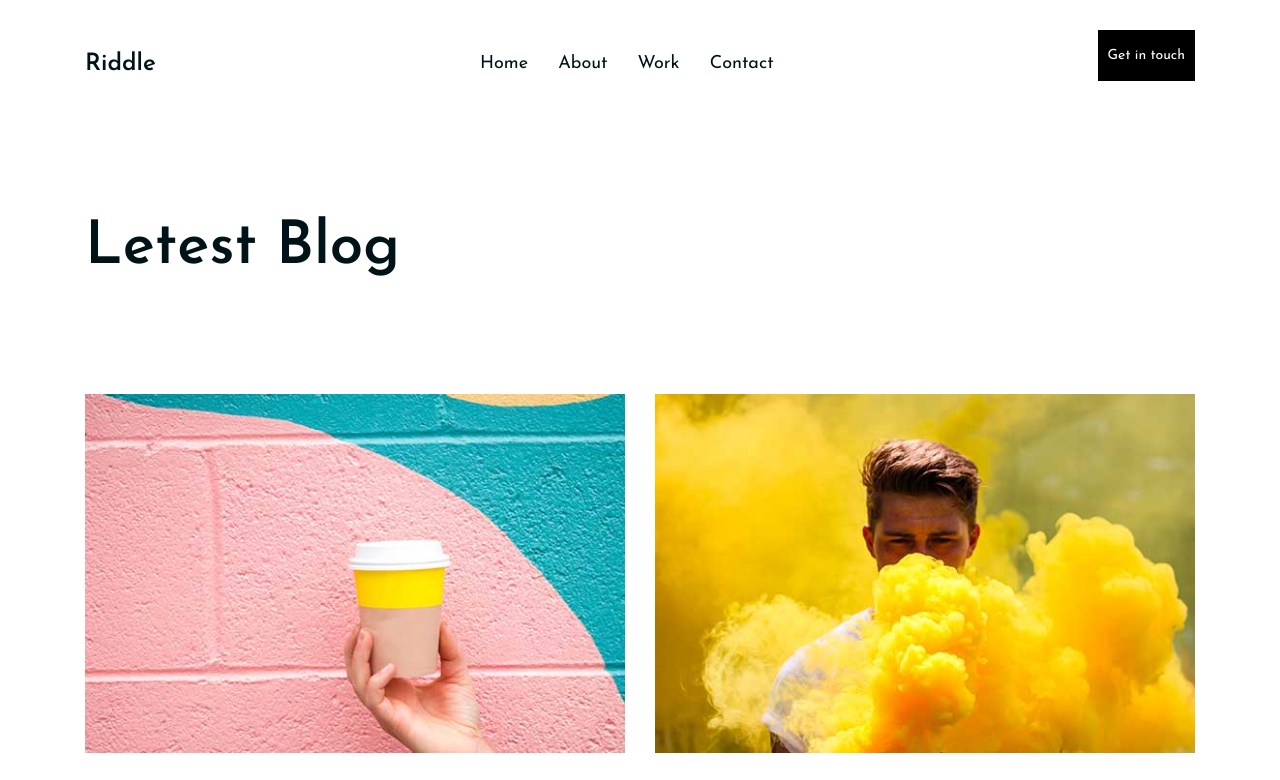
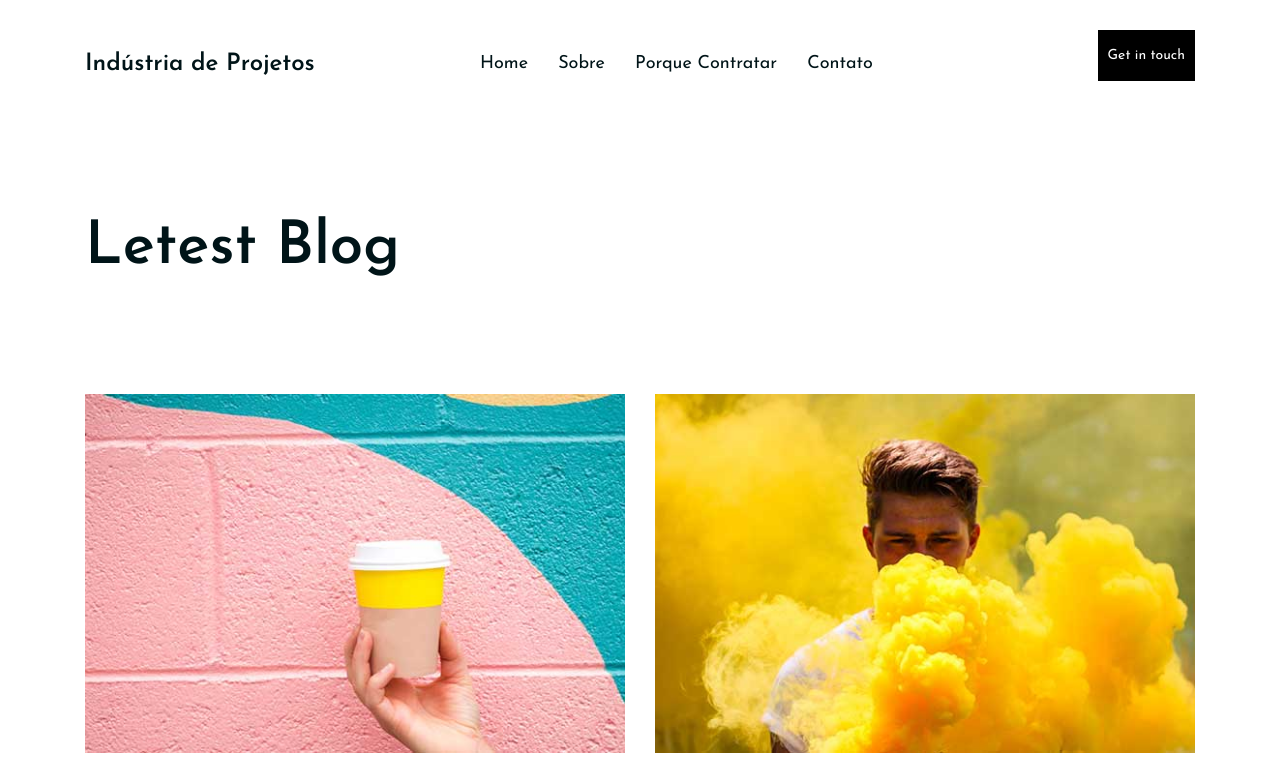
Before and after one commit to helrabelo/freela-industriadeprojetos, a plain HTML site: page blog.html in a window 1280 px wide. Shown: the top 780 px of the page. Drawn offline with Linux system fonts and the light colour scheme.

Commit message:
ajustando pagina de Porque Contratar

```diff
--- a/blog.html
+++ b/blog.html
@@ -37,17 +37,19 @@
         <div class="row">
           <div class="col-lg-4 col-md-3">
             <div class="logo">
-              <h2 class="site-logo">Riddle</h2>
+              <h2 class="site-logo">Indústria de Projetos</h2>
             </div>
           </div>
           <div class="col-lg-8 col-md-9">
             <a href="" class="site-btn header-btn">Get in touch</a>
             <nav class="main-menu">
               <ul>
-                <li><a href="home.html">Home</a></li>
-                <li><a href="about.html">About</a></li>
-                <li><a href="home-2.html">Work</a></li>
-                <li><a href="contact.html">Contact</a></li>
+                <li><a href="index.html">Home</a></li>
+                <li><a href="sobre.html">Sobre</a></li>
+                <li>
+                  <a href="porque-contratar.html">Porque Contratar</a>
+                </li>
+                <li><a href="contato.html">Contato</a></li>
               </ul>
             </nav>
           </div>
```
Also changed, not shown: elements.html (+6 -4 lines), porque-contratar.html (+5 -5 lines).
